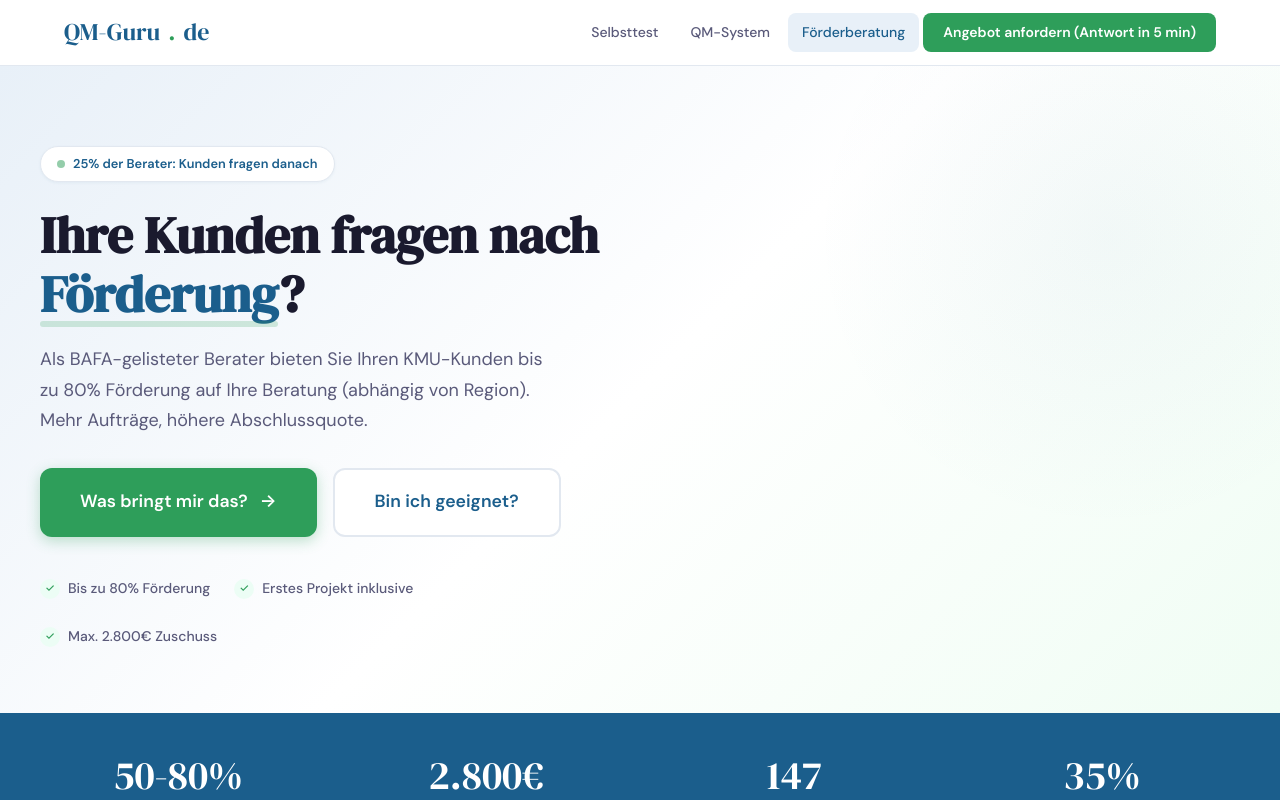
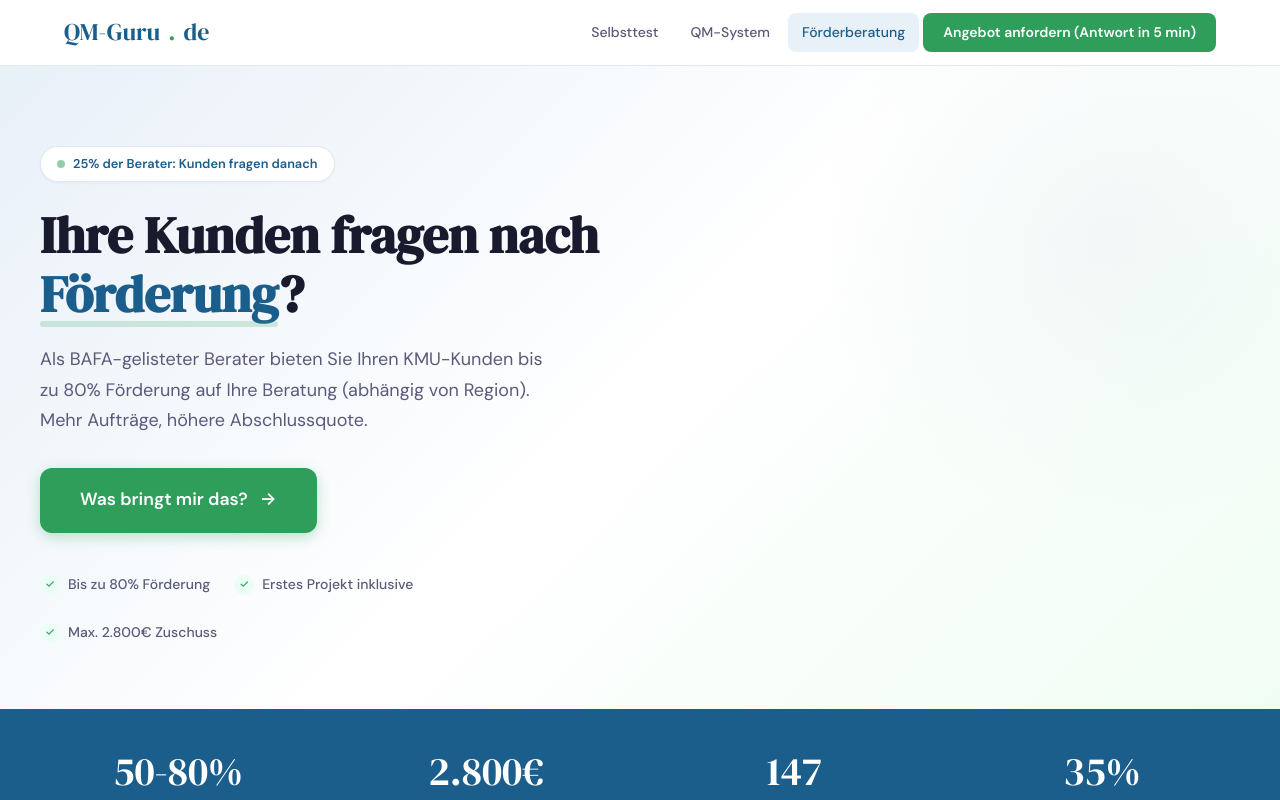
Before and after one commit to holgergrosser-hub/-bafa-landing-pages, a React (Vite) app: page /foerderberatung-bafa in a window 1280 px wide. Shown: the top 800 px of the page. Built offline with nearby package versions, Linux system fonts and the light colour scheme.

Commit message:
Remove secondary CTA on Foerderberatung hero

```diff
--- a/src/pages/Foerderberatung.jsx
+++ b/src/pages/Foerderberatung.jsx
@@ -93,7 +93,6 @@ export default function Foerderberatung() {
             </p>
             <div className="hero-actions">
               <a href="#rechner" className="btn btn-primary btn-large btn-arrow">Was bringt mir das?</a>
-              <a href="/#selbsttest" className="btn btn-secondary btn-large">Bin ich geeignet?</a>
             </div>
             <div className="trust-bar">
               <div className="trust-item"><span className="icon">✓</span> Bis zu 80% Förderung</div>
```
